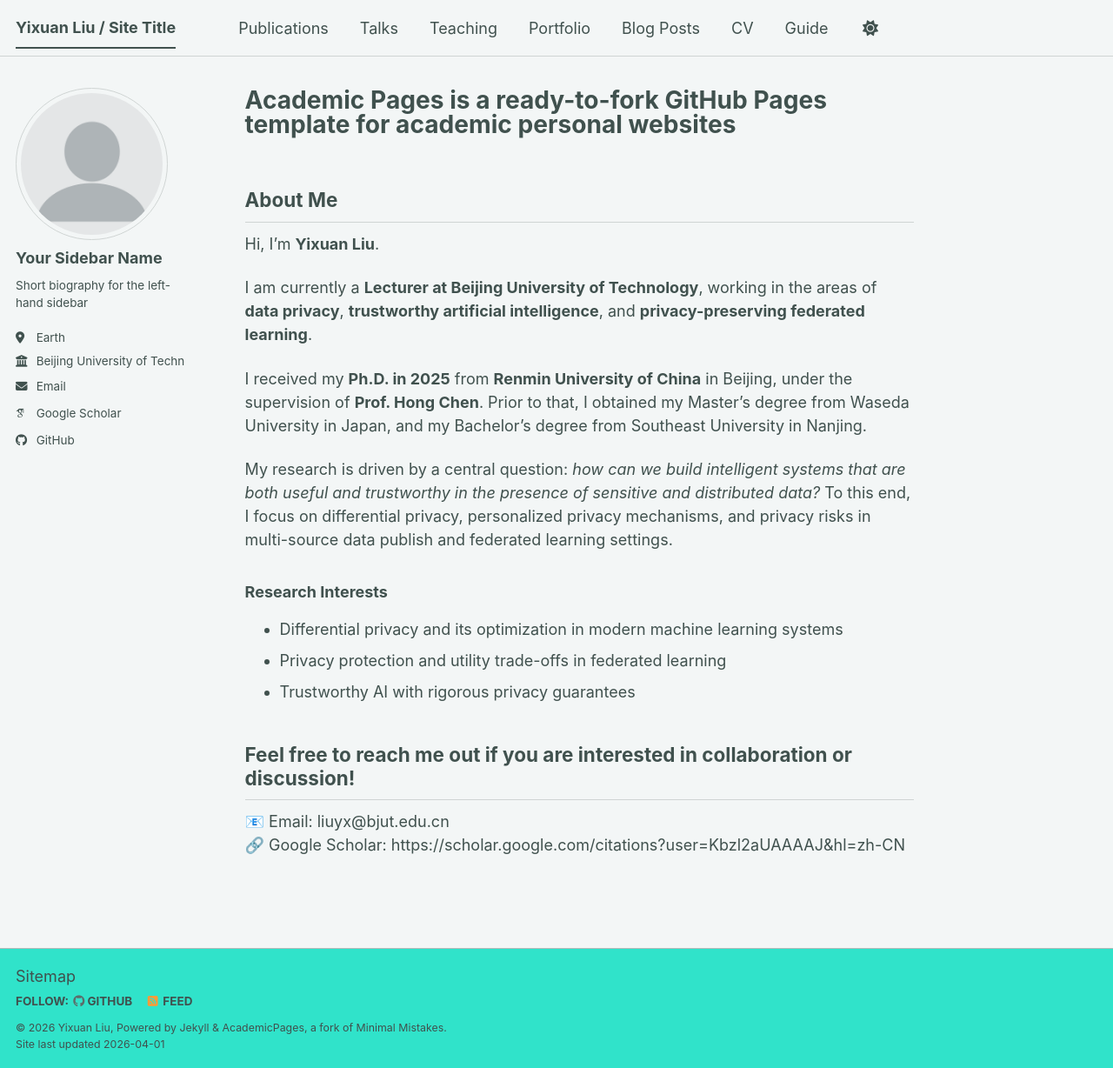
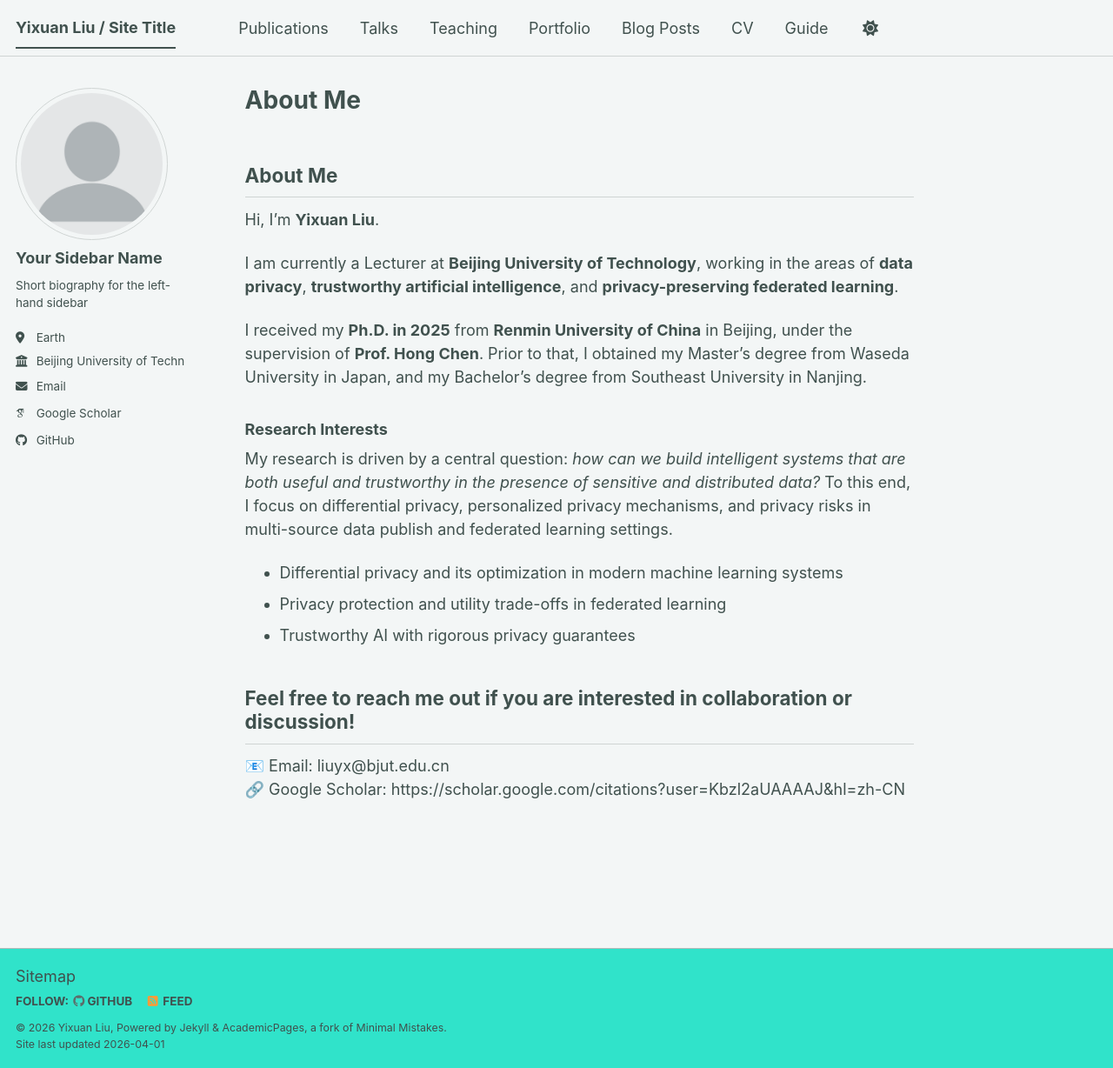
Before and after one commit to yixuanLL/yixuan.github.io, a Jekyll site: the page built from _pages/about.md, in a window 1280 px wide and 1228 px high. Shown: the whole window at 87% size. Built offline with Jekyll 4.4.1, drawn with Linux system fonts in a browser that asks for light colours; some web fonts are replaced; a script bundle is joined from its source files by our own code; library files that are not in the unit come from our copies; our own code applies the rules of GitHub Pages for plain Markdown files.

Commit message:
Update about.md

```diff
--- a/_pages/about.md
+++ b/_pages/about.md
@@ -1,6 +1,5 @@
 ---
 permalink: /
-title: "Academic Pages is a ready-to-fork GitHub Pages template for academic personal websites"
 author_profile: true
 redirect_from:
   - /about/
@@ -11,13 +10,13 @@ redirect_from:
 
 Hi, I'm **Yixuan Liu**.
 
-I am currently a **Lecturer at Beijing University of Technology**, working in the areas of **data privacy**, **trustworthy artificial intelligence**, and **privacy-preserving federated learning**.
+I am currently a Lecturer at **Beijing University of Technology**, working in the areas of **data privacy**, **trustworthy artificial intelligence**, and **privacy-preserving federated learning**.
 
 I received my **Ph.D. in 2025** from **Renmin University of China** in Beijing, under the supervision of **Prof. Hong Chen**. Prior to that, I obtained my Master’s degree from Waseda University in Japan, and my Bachelor’s degree from Southeast University in Nanjing.
 
-My research is driven by a central question: *how can we build intelligent systems that are both useful and trustworthy in the presence of sensitive and distributed data?* To this end, I focus on differential privacy, personalized privacy mechanisms, and privacy risks in multi-source data publish and federated learning settings.
 
 ### Research Interests
+My research is driven by a central question: *how can we build intelligent systems that are both useful and trustworthy in the presence of sensitive and distributed data?* To this end, I focus on differential privacy, personalized privacy mechanisms, and privacy risks in multi-source data publish and federated learning settings.
 
 - Differential privacy and its optimization in modern machine learning systems
 - Privacy protection and utility trade-offs in federated learning
```
